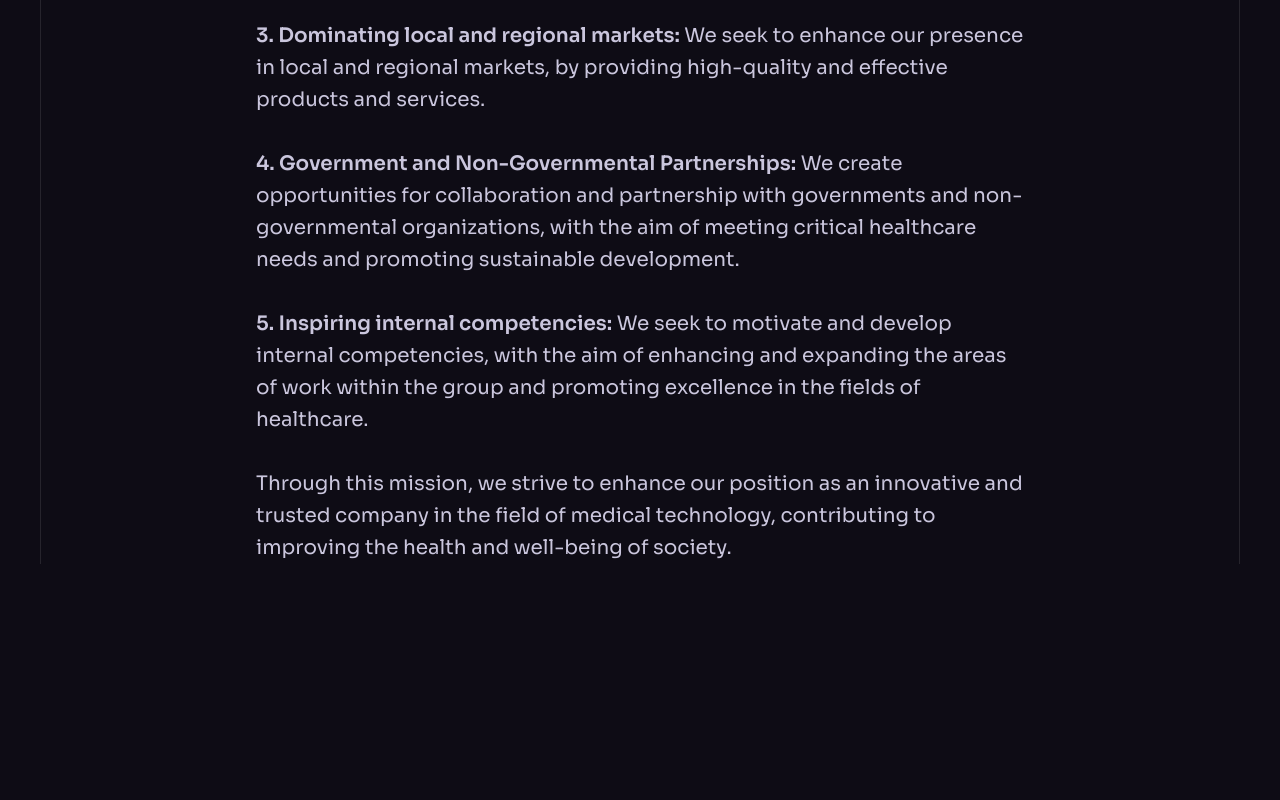
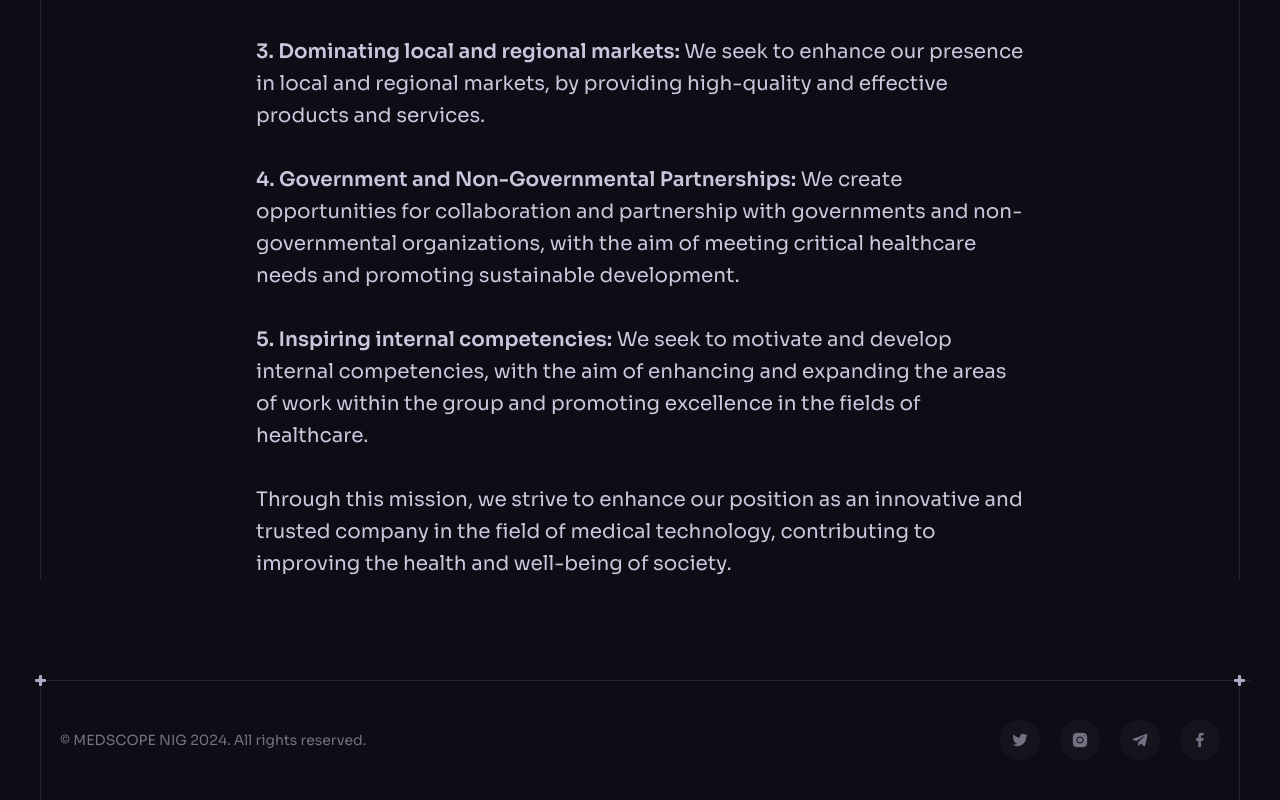
Before and after one commit to dev-ukhalid/medscope, a React (Vite) app: page /about-us in a window 1280 px wide. Shown: the part 1400-2200 px from the top of the page. Before the commit the page ends 2064 px from the top, so only its background shows below. Built offline with nearby package versions, Linux system fonts and the light colour scheme.

Commit message:
fix footer

```diff
--- a/src/components/Hero.jsx
+++ b/src/components/Hero.jsx
@@ -33,7 +33,6 @@ const Hero = () => {
           <p className="body-1 max-w-3xl mx-auto mb-6 text-n-2 lg:mb-8">
            We are not only the best Healthcare equipment provider but also the best in terms of Experience.
            <br />
-           {"  "}
            <br />Welcome to the world of MedScope, where advanced medical
               technology meets superior healthcare. At MedScope, we are
               committed to providing the latest solutions and services in the
--- a/src/pages/About.jsx
+++ b/src/pages/About.jsx
@@ -3,6 +3,7 @@ import { curve } from "../assets";
 import Section from "../components/Section";
 import { BottomLine } from "../components/design/Hero";
 import { useRef } from "react";
+import Footer from "../components/Footer";
 
 const About = () => {
   const parallaxRef = useRef(null);
@@ -11,7 +12,7 @@ const About = () => {
     <div>
       <Header />
       <Section
-        className="pt-[10rem] -mt-[5.25rem]"
+        className="pt-[11rem] -mt-[5.25rem]"
         crosses
         crossesOffset="lg:translate-y-[5.25rem]"
         customPaddings
@@ -122,6 +123,7 @@ const About = () => {
 
         <BottomLine />
       </Section>
+      <Footer />
     </div>
   );
 };
--- a/src/pages/Products.jsx
+++ b/src/pages/Products.jsx
@@ -1,10 +1,11 @@
-import { allProducts, products } from "../constants";
+import { allProducts } from "../constants";
 import Heading from "../components/Heading";
 import Section from "../components/Section";
 import Arrow from "../assets/svg/Arrow";
 import { GradientLight } from "../components/design/product";
 import ClipPath from "../assets/svg/ClipPath";
 import Header from "../components/Header";
+import Footer from "../components/Footer";
 const Products = () => {
   return (
     <Section id="features">
@@ -42,7 +43,9 @@ const Products = () => {
           ))}
         </div>
       </div>
+      <Footer />
     </Section>
+
   );
 };
 
```
